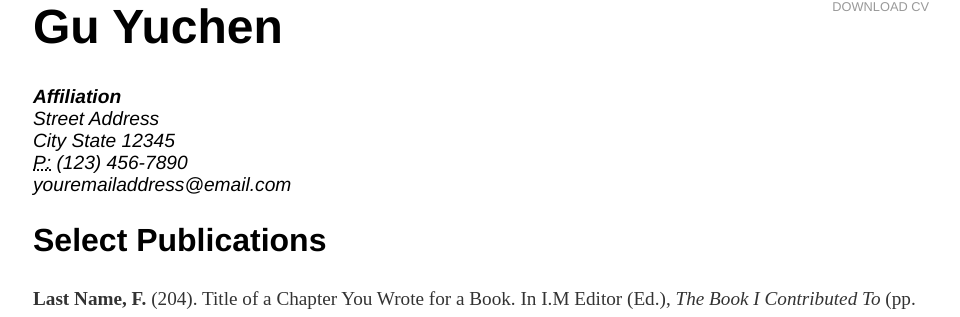
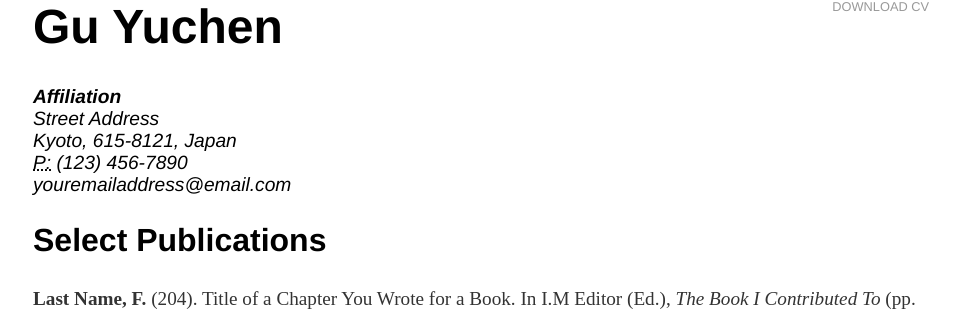
Before and after one commit to ycgu/ycgu.github.io, a Jekyll site: the page built from cv/index.html, in a window 1280 px wide. Shown: the part 116-433 px from the top of the page, without its empty margins (159-1119 px from the left). Built offline with Jekyll 4.4.1, drawn with Linux system fonts in a browser that asks for light colours.

Commit message:
Update index.html

```diff
--- a/cv/index.html
+++ b/cv/index.html
@@ -9,7 +9,7 @@ title: CV of Your Name
 					<address>
 					<strong>Affiliation</strong><br>
 					Street Address<br>
-					City State 12345<br>
+					Kyoto, 615-8121, Japan<br>
 					<abbr title="phone">P:</abbr> (123) 456-7890<br>
 					<span class="obfuscate">youremailaddress@email.com</span>
 					</address>
```
